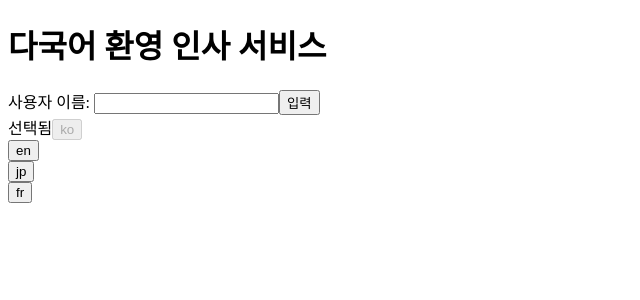
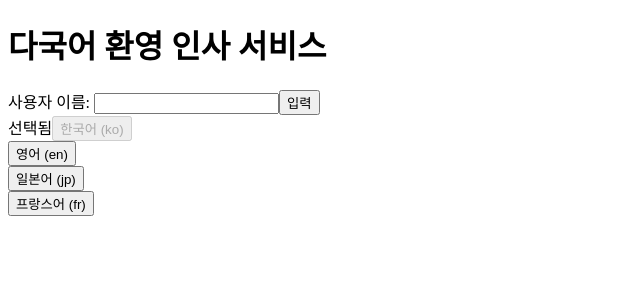
Before and after one commit to parkhojeong/hello-angular, an Angular app: page / in a window 1280 px wide. Shown: the top 300 px of the page, without its empty margins (0-640 px from the left). Built offline with nearby package versions, Linux system fonts and the light colour scheme.

Commit message:
언어 표기에 파이프 적용

```diff
--- a/src/app/app.module.ts
+++ b/src/app/app.module.ts
@@ -5,12 +5,14 @@ import { AppComponent } from './app.component';
 import { WelcomeMsgComponent } from './welcome-msg/welcome-msg.component';
 import { LangSelectorComponent } from './lang-selector/lang-selector.component';
 import {I18nSupportService} from "./i18n-support.service";
+import { LangSelectorBtnPipe } from './lang-selector/lang-selector-btn.pipe';
 
 @NgModule({
   declarations: [
     AppComponent,
     WelcomeMsgComponent,
-    LangSelectorComponent
+    LangSelectorComponent,
+    LangSelectorBtnPipe
   ],
   imports: [
     BrowserModule
--- /dev/null
+++ b/src/app/lang-selector/lang-selector-btn.pipe.ts
@@ -0,0 +1,12 @@
+import { Pipe, PipeTransform } from '@angular/core';
+
+@Pipe({
+  name: 'langSelectorBtn'
+})
+export class LangSelectorBtnPipe implements PipeTransform {
+
+  transform(lang: any): string {
+    return `${lang.name} (${lang.code})`;
+  }
+
+}
--- a/src/app/lang-selector/lang-selector.component.html
+++ b/src/app/lang-selector/lang-selector.component.html
@@ -2,6 +2,6 @@
   <div class="lang-box" *ngFor="let lang of langMetaData">
     <label *ngIf="langCode === lang.code">선택됨</label>
     <button type="button" (click)="setLangCode(lang.code)"
-            [disabled]="langCode===lang.code" >{{lang.code}}</button>
+            [disabled]="langCode===lang.code" >{{lang | langSelectorBtn}}</button>
   </div>
 </div>
```
Also changed, not shown: 1 other file (tests, documents, lock files or other folders).
